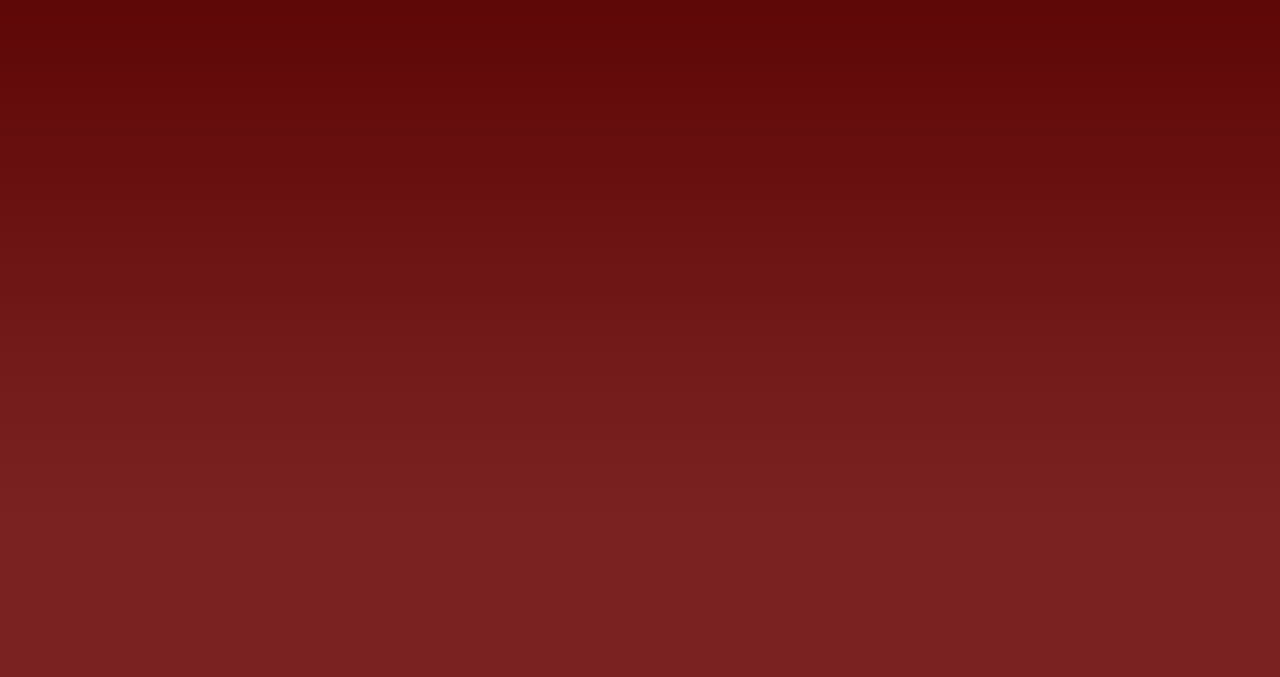
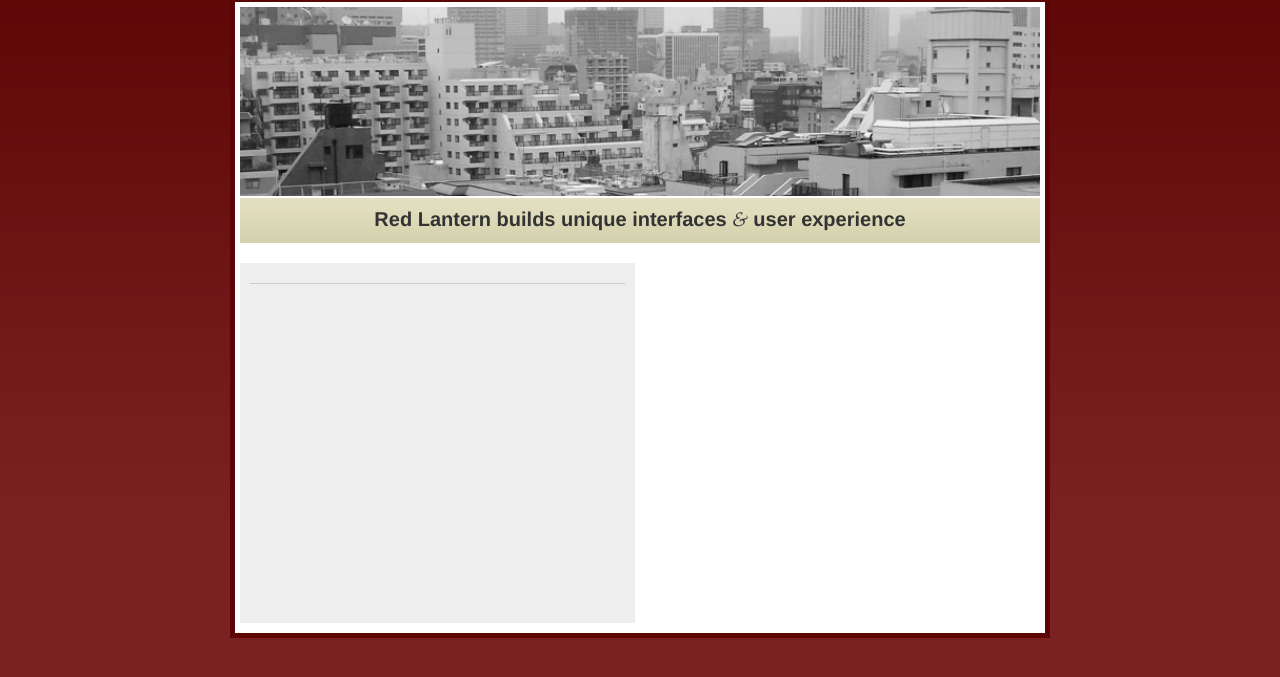
Before and after one commit to ivyhou1316/website, a plain HTML site: page index.html in a window 1280 px wide. Shown: the part 105-782 px from the top of the page. Drawn offline with Linux system fonts and the light colour scheme; files whose address does not match are found by name.

Commit message:
20260916

```diff
--- a/index.html
+++ b/index.html
@@ -19,6 +19,19 @@
         <li><a title="Content Red Lantern" href="contact.html">Contact</a></li>
     </ul>
 </header>
-<article>
+<article id="mainContent">
+    <section id="titleBar">
+        <img art="tokyo buildings" src="image/tokyo.jpg">
+        <h1>Red Lantern builds unique interfaces <span class="amp">&amp;</span> user experience</h1>
+    </section>
+    <section id="content">
+        <h2></h2>
+        <p></p>
+        <p></p>
+        <ul></ul>
+    </section>
+    <section id="sidebar">
+        <h2></h2>
+    </section>
 </body>
 </html>
```
